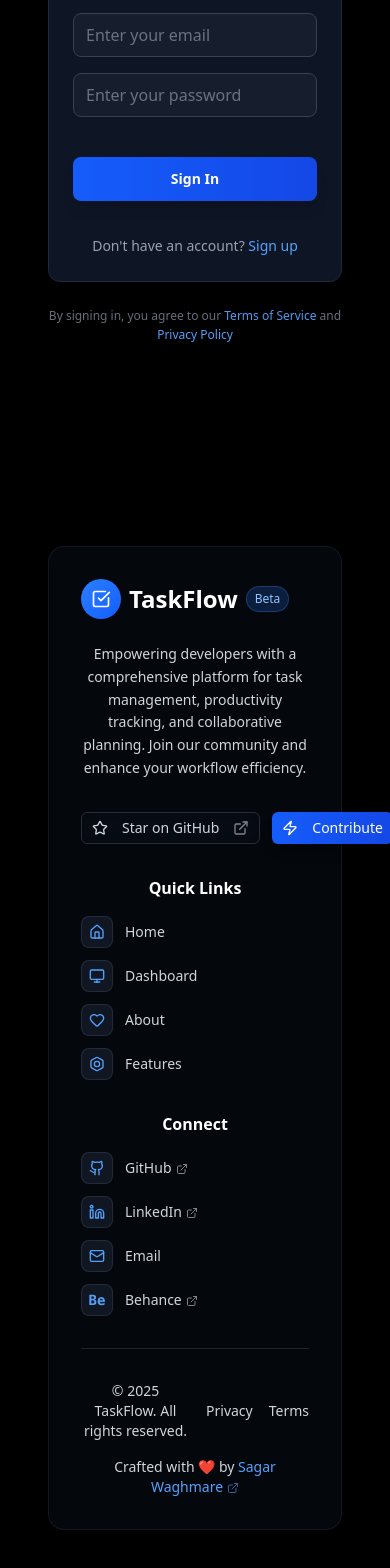
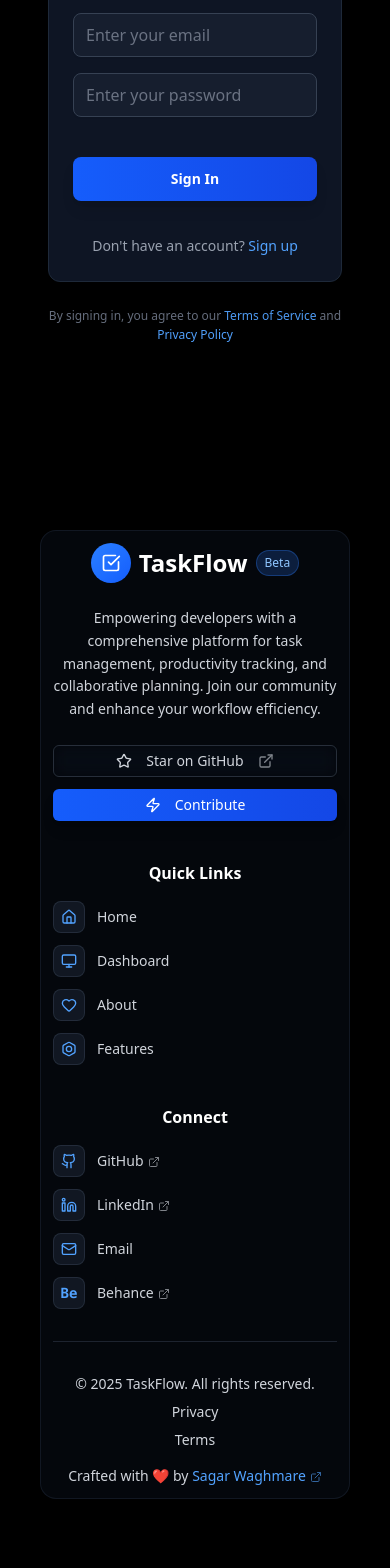
Before and after one commit to shreyachangole/taskflow, a React (Vite) app in the folder client/: page /login in a window 390 px wide. Shown: the part 378-1946 px from the top of the page. Built offline with nearby package versions, Linux system fonts and the light colour scheme.

Commit message:
Footer and Dashboard components for improved layout and responsiveness

```diff
--- a/client/src/components/layout/footer.jsx
+++ b/client/src/components/layout/footer.jsx
@@ -4,34 +4,34 @@
 export default function Footer() {
   return (
     <footer className="bg-black text-white">
-      <div className="container px-4 py-12 md:py-16">
-        <div className="bg-gray-900/30 backdrop-blur-lg rounded-2xl border border-gray-800/50 p-8">
-          <div className="grid grid-cols-1 gap-8 lg:grid-cols-3">
+      <div className="container px-2 sm:px-4 py-8 sm:py-12 md:py-16">
+        <div className="bg-gray-900/30 backdrop-blur-lg rounded-2xl border border-gray-800/50 p-3 sm:p-6 md:p-8">
+          <div className="grid grid-cols-1 gap-10 sm:grid-cols-2 lg:grid-cols-3">
             {/* Brand Section */}
-            <div className="lg:col-span-1">
-              <div className="flex items-center space-x-2 mb-6">
+            <div className="lg:col-span-1 flex flex-col items-center sm:items-start">
+              <div className="flex items-center space-x-2 mb-6 justify-center sm:justify-start">
                 <div className="w-10 h-10 rounded-full bg-gradient-to-br from-blue-500 to-blue-600 flex items-center justify-center">
                   <CheckSquare className="h-5 w-5 text-white" />
                 </div>
                 <span className="font-bold text-2xl text-white">TaskFlow</span>
                 <span className="text-xs bg-blue-500/20 text-blue-300 px-2 py-1 rounded-full border border-blue-500/30">Beta</span>
               </div>
-              <p className="text-gray-300 text-sm leading-relaxed mb-8 max-w-sm">
+              <p className="text-gray-300 text-sm leading-relaxed mb-6 max-w-xs text-center sm:text-left">
                 Empowering developers with a comprehensive platform for task management,
                 productivity tracking, and collaborative planning. Join our community and
                 enhance your workflow efficiency.
               </p>
-              <div className="flex space-x-3">
+              <div className="flex flex-col w-full sm:flex-row sm:space-x-3 space-y-3 sm:space-y-0 items-center sm:items-start">
                 <a
                   href="https://github.com/SagarSuryakantWaghmare/taskflow"
                   target="_blank"
                   rel="noreferrer"
-                  className="group"
+                  className="group w-full sm:w-auto"
                 >
                   <Button
                     variant="outline"
                     size="sm"
-                    className="border-gray-600/50 text-gray-300 hover:bg-gray-800/50 hover:text-white bg-transparent backdrop-blur-sm group-hover:border-yellow-500/50"
+                    className="w-full sm:w-auto border-gray-600/50 text-gray-300 hover:bg-gray-800/50 hover:text-white bg-transparent backdrop-blur-sm group-hover:border-yellow-500/50"
                   >
                     <Star className="h-4 w-4 mr-2 group-hover:text-yellow-500 transition-colors" />
                     Star on GitHub
@@ -40,7 +40,7 @@
                 </a>
                 <Button
                   size="sm"
-                  className="bg-gradient-to-r from-blue-600 to-blue-700 hover:from-blue-700 hover:to-blue-800 text-white border-0 shadow-lg"
+                  className="w-full sm:w-auto bg-gradient-to-r from-blue-600 to-blue-700 hover:from-blue-700 hover:to-blue-800 text-white border-0 shadow-lg"
                 >
                   <Zap className="h-4 w-4 mr-2" />
                   Contribute
@@ -49,10 +49,10 @@
             </div>
 
             {/* Quick Links */}
-            <div>
+            <div className="flex flex-col items-center sm:items-start">
               <h3 className="font-semibold mb-4 text-white">Quick Links</h3>
-              <ul className="space-y-3 text-sm">
-                <li className="flex items-center space-x-3">
+              <ul className="space-y-3 text-sm w-full">
+                <li className="flex items-center space-x-3 w-full">
                   <div className="flex items-center justify-center h-8 w-8 rounded-lg bg-gray-800/50 border border-gray-700/50 group-hover:border-blue-400/50 transition-all duration-200">
                     <Home className="h-4 w-4 text-blue-400" />
                   </div>
@@ -60,7 +60,7 @@
                     Home
                   </a>
                 </li>
-                <li className="flex items-center space-x-3">
+                <li className="flex items-center space-x-3 w-full">
                   <div className="flex items-center justify-center h-8 w-8 rounded-lg bg-gray-800/50 border border-gray-700/50 group-hover:border-blue-400/50 transition-all duration-200">
                     <Monitor className="h-4 w-4 text-blue-400" />
                   </div>
@@ -68,7 +68,7 @@
                     Dashboard
                   </a>
                 </li>
-                <li className="flex items-center space-x-3">
+                <li className="flex items-center space-x-3 w-full">
                   <div className="flex items-center justify-center h-8 w-8 rounded-lg bg-gray-800/50 border border-gray-700/50 group-hover:border-pink-500/50 transition-all duration-200">
                     <Heart className="h-4 w-4 text-blue-400" />
                   </div>
@@ -76,7 +76,7 @@
                     About
                   </a>
                 </li>
-                <li className="flex items-center space-x-3">
+                <li className="flex items-center space-x-3 w-full">
                   <div className="flex items-center justify-center h-8 w-8 rounded-lg bg-gray-800/50 border border-gray-700/50 group-hover:border-yellow-500/50 transition-all duration-200">
                     <Bolt className="h-4 w-4 text-blue-400" />
                   </div>
@@ -88,10 +88,10 @@
             </div>
 
             {/* Connect */}
-            <div>
+            <div className="flex flex-col items-center sm:items-start">
               <h3 className="font-semibold mb-4 text-white">Connect</h3>
-              <ul className="space-y-3 text-sm">
-                <li className="flex items-center space-x-3">
+              <ul className="space-y-3 text-sm w-full">
+                <li className="flex items-center space-x-3 w-full">
                   <div className="flex items-center justify-center h-8 w-8 rounded-lg bg-gray-800/50 border border-gray-700/50 group-hover:border-gray-600 transition-all duration-200">
                     <Github className="h-4 w-4 text-blue-400" />
                   </div>
@@ -105,7 +105,7 @@
                     <ExternalLink className="h-3 w-3 ml-1 opacity-60 group-hover:opacity-100 inline" />
                   </a>
                 </li>
-                <li className="flex items-center space-x-3">
+                <li className="flex items-center space-x-3 w-full">
                   <div className="flex items-center justify-center h-8 w-8 rounded-lg bg-gray-800/50 border border-gray-700/50 group-hover:border-blue-500/50 transition-all duration-200">
                     <Linkedin className="h-4 w-4 text-blue-400" />
                   </div>
@@ -119,7 +119,7 @@
                     <ExternalLink className="h-3 w-3 ml-1 opacity-60 group-hover:opacity-100 inline" />
                   </a>
                 </li>
-                <li className="flex items-center space-x-3">
+                <li className="flex items-center space-x-3 w-full">
                   <div className="flex items-center justify-center h-8 w-8 rounded-lg bg-gray-800/50 border border-gray-700/50 group-hover:border-green-500/50 transition-all duration-200">
                     <Mail className="h-4 w-4 text-blue-400" />
                   </div>
@@ -130,7 +130,7 @@
                     Email
                   </a>
                 </li>
-                <li className="flex items-center space-x-3">
+                <li className="flex items-center space-x-3 w-full">
                   <div className="flex items-center justify-center h-8 w-8 rounded-lg bg-gray-800/50 border border-gray-700/50 group-hover:border-blue-400/50 transition-all duration-200">
                     <span className="text-blue-400 font-mono text-sm font-bold">Be</span>
                   </div>
@@ -150,8 +150,8 @@
 
           {/* Bottom Section */}
           <div className="border-t border-gray-700/50 mt-8 pt-8">
-            <div className="flex flex-col space-y-4 md:flex-row md:justify-between md:items-center md:space-y-0">
-              <div className="flex items-center space-x-4 text-sm text-gray-300">
+            <div className="flex flex-col gap-4 md:flex-row md:justify-between md:items-center text-center md:text-left">
+              <div className="flex flex-col sm:flex-row sm:items-center gap-2 sm:gap-4 text-sm text-gray-300 justify-center md:justify-start">
                 <span>© 2025 TaskFlow. All rights reserved.</span>
                 <a href="#" className="hover:text-white transition-colors">
                   Privacy
@@ -161,7 +161,7 @@
                 </a>
               </div>
               <div className="text-sm text-gray-300">
-                Crafted with <span className="text-red-500">❤️</span> by{" "}
+                Crafted with <span className="text-red-500">❤️</span> by{' '}
                 <a
                   href="https://github.com/SagarSuryakantWaghmare"
                   target="_blank"
--- a/client/src/components/layout/navbar.jsx
+++ b/client/src/components/layout/navbar.jsx
@@ -105,13 +105,6 @@
           <div className="flex items-center">
             <button
               onClick={() => navigate('/')}
-              className="lg:hidden p-2 rounded-md hover:bg-gray-700 mr-2"
-              aria-label="Toggle sidebar"
-            >
-              <Menu size={20} />
-            </button>
-            <button
-              onClick={() => navigate('/')}
               className="flex items-center focus:outline-none"
               aria-label="Go to home"
             >
```
Also changed, not shown: client/src/pages/dashboard.jsx (+30 -27 lines).
